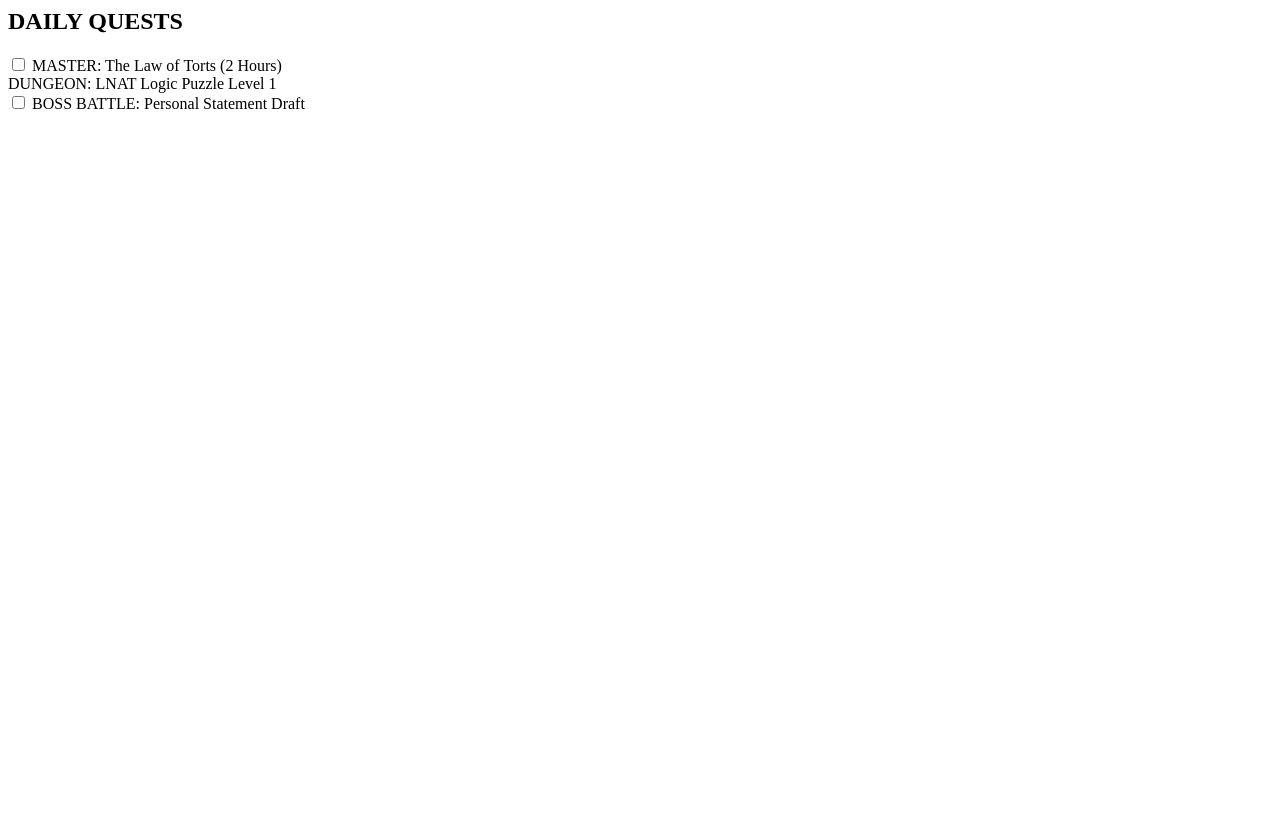
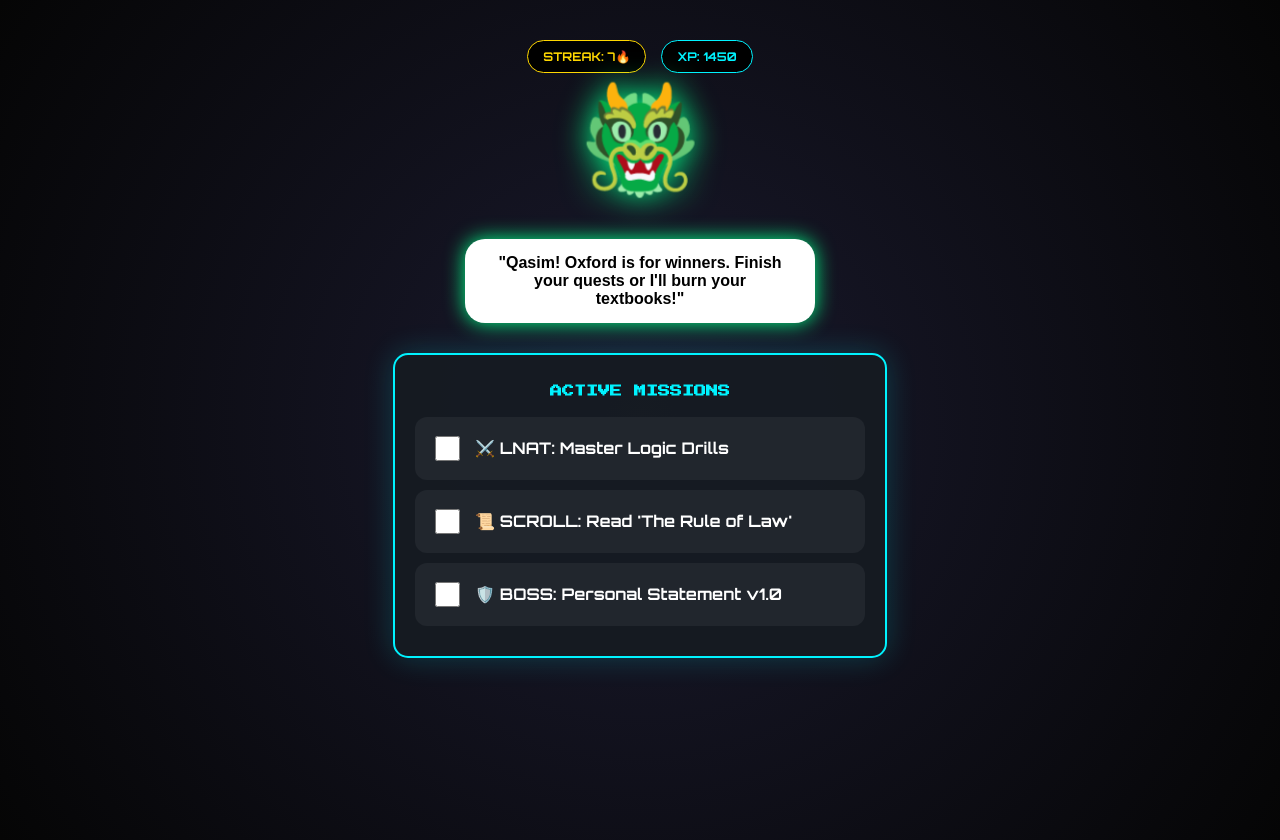
Before and after one commit to 20vd7294-afk/Your-partner-in-crime-, a plain HTML site: page index.html in a window 1280 px wide. Before the commit the page ends 800 px from the top, so only its background shows below. Drawn offline with Linux system fonts and the light colour scheme.

Commit message:
Update index.html

```diff
--- a/index.html
+++ b/index.html
@@ -1,51 +1,196 @@
-<div class="quest-log">
-    <h2>DAILY QUESTS</h2>
-    <div class="task-item">
-        <input type="checkbox" class="quest-check">
-        <span>MASTER: The Law of Torts (2 Hours)</span>
-    </div>
-    <div class="task-item"
-        <input type="checkbox" class="quest-check">
-        <span>DUNGEON: LNAT Logic Puzzle Level 1</span>
-    </div>
-    <div class="task-item">
-        <input type="checkbox" class="quest-check">
-        <span>BOSS BATTLE: Personal Statement Draft</span>
+<!DOCTYPE html>
+<html lang="en">
+<head>
+    <meta charset="UTF-8">
+    <meta name="viewport" content="width=device-width, initial-scale=1.0">
+    <title>OXFORD QUEST: QASIM EDITION</title>
+    <link href="https://fonts.googleapis.com/css2?family=Press+Start+2P&family=Orbitron:wght@700&display=swap" rel="stylesheet">
+    <style>
+        :root {
+            --neon-blue: #00f3ff;
+            --dragon-green: #00ff88;
+            --bg-dark: #050505;
+        }
+
+        body {
+            background: var(--bg-dark);
+            background-image: radial-gradient(circle at center, #1a1a2e 0%, #050505 100%);
+            color: white;
+            font-family: 'Orbitron', sans-serif;
+            display: flex;
+            flex-direction: column;
+            align-items: center;
+            min-height: 100vh;
+            margin: 0;
+            padding: 20px;
+        }
+
+        /* --- THE ANIMATED DRAGON --- */
+        .dragon-box {
+            text-align: center;
+            margin-top: 20px;
+            perspective: 1000px;
+        }
+
+        .dragon-sprite {
+            font-size: 100px;
+            display: inline-block;
+            filter: drop-shadow(0 0 15px var(--dragon-green));
+            animation: duo-bounce 2s ease-in-out infinite;
+        }
+
+        @keyframes duo-bounce {
+            0%, 100% { transform: translateY(0) scale(1); }
+            50% { transform: translateY(-20px) scale(1.05); }
+        }
+
+        .speech-bubble {
+            background: white;
+            color: #000;
+            padding: 15px 25px;
+            border-radius: 20px;
+            font-family: sans-serif;
+            font-weight: 800;
+            margin-top: 20px;
+            position: relative;
+            box-shadow: 0 0 20px var(--dragon-green);
+            max-width: 300px;
+        }
+
+        /* --- THE QUEST CARD --- */
+        .quest-card {
+            background: rgba(22, 27, 34, 0.9);
+            border: 2px solid var(--neon-blue);
+            border-radius: 15px;
+            padding: 20px;
+            width: 100%;
+            max-width: 450px;
+            margin-top: 30px;
+            box-shadow: 0 0 30px rgba(0, 243, 255, 0.2);
+        }
+
+        h2 {
+            font-family: 'Press Start 2P', cursive;
+            font-size: 12px;
+            color: var(--neon-blue);
+            text-align: center;
+            margin-bottom: 20px;
+        }
+
+        .task {
+            background: #21262d;
+            margin: 10px 0;
+            padding: 15px;
+            border-radius: 12px;
+            display: flex;
+            align-items: center;
+            cursor: pointer;
+            transition: 0.2s;
+            border: 1px solid transparent;
+        }
+
+        .task:hover {
+            border-color: var(--dragon-green);
+            transform: scale(1.02);
+        }
+
+        input[type="checkbox"] {
+            width: 25px;
+            height: 25px;
+            accent-color: var(--dragon-green);
+            margin-right: 15px;
+        }
+
+        /* --- STREAK & XP --- */
+        .stats {
+            display: flex;
+            gap: 15px;
+            margin-top: 20px;
+        }
+
+        .stat-item {
+            background: #000;
+            padding: 8px 15px;
+            border-radius: 20px;
+            border: 1px solid gold;
+            font-size: 12px;
+            color: gold;
+        }
+
+        /* --- HIDDEN REWARD --- */
+        #loot {
+            display: none;
+            margin-top: 20px;
+            text-align: center;
+            animation: flash 1s infinite;
+        }
+
+        @keyframes flash {
+            0%, 100% { opacity: 1; }
+            50% { opacity: 0.5; }
+        }
+    </style>
+</head>
+<body>
+
+    <div class="stats">
+        <div class="stat-item">STREAK: 7🔥</div>
+        <div class="stat-item" style="border-color: var(--neon-blue); color: var(--neon-blue);">XP: 1450</div>
     </div>
 
-    <div id="reward-sector" style="display: none; margin-top: 30px; border: 2px dashed var(--dragon-green); padding: 20px; text-align: center; background: rgba(0, 255, 136, 0.1);">
-        <h2 style="color: gold;">🏆 QUEST COMPLETE!</h2>
-        <p>The Dragon is pleased. Here is your loot:</p>
+    <div class="dragon-box">
+        <div class="dragon-sprite" id="dragon">🐲</div>
+        <div class="speech-bubble" id="bubble">
+            "Qasim! Oxford is for winners. Finish your quests or I'll burn your textbooks!"
+        </div>
+    </div>
 
-        <div style="background: #000; padding: 15px; border-radius: 5px; font-family: 'Press Start 2P'; font-size: 0.7rem;">
-            CODE: <span style="color: var(--neon-blue);">OXFORD_BOUND_2026</span>
-            <br><br>
-            <a href="https://www.youtube.com/watch?v=dQw4w9WgXcQ" target="_blank" style="color: var(--dragon-green); text-decoration: none;">[ OPEN SECRET LINK ]</a>
-        </div>
+    <div class="quest-card">
+        <h2>ACTIVE MISSIONS</h2>
+
+        <label class="task">
+            <input type="checkbox" class="step">
+            <span>⚔️ LNAT: Master Logic Drills</span>
+        </label>
+
+        <label class="task">
+            <input type="checkbox" class="step">
+            <span>📜 SCROLL: Read 'The Rule of Law'</span>
+        </label>
+
+        <label class="task">
+            <input type="checkbox" class="step">
+            <span>🛡️ BOSS: Personal Statement v1.0</span>
+        </label>
+
+        <div id="loot">
+            <h3 style="color: var(--dragon-green); font-family: 'Press Start 2P'; font-size: 10px;">LOOT UNLOCKED!</h3>
+            <a href="https://www.youtube.com/watch?v=dQw4w9WgXcQ" target="_blank" style="color: white; font-size: 12px;">[ CLICK FOR REWARD ]</a>
         </div>
     </div>
 
     <script>
-    const checkboxes = document.querySelectorAll('.quest-check');
-    const rewardSector = document.getElementById('reward-sector');
-    const dragonSpeech = document.querySelector('.speech-bubble');
+        const checks = document.querySelectorAll('.step');
+        const loot = document.getElementById('loot');
+        const bubble = document.getElementById('bubble');
+        const dragon = document.getElementById('dragon');
 
-    checkboxes.forEach(box => {
+        checks.forEach(box => {
             box.addEventListener('change', () => {
-            const allChecked = Array.from(checkboxes).every(c => c.checked);
+                const completed = Array.from(checks).filter(c => c.checked).length;
 
-            if (allChecked) {
-                rewardSector.style.display = 'block';
-                dragonSpeech.innerText = "AMAZING WORK! You've earned your reward for today. Don't let the flame go out tomorrow!";
-                dragonSpeech.style.boxShadow = "0 0 30px gold";
-
-                // Optional: Scroll to reward
-                rewardSector.scrollIntoView({ behavior: 'smooth' });
+                if (completed === 3) {
+                    loot.style.display = 'block';
+                    bubble.innerText = "LEGENDARY! You've conquered the day. Claim your loot, champion!";
+                    dragon.style.filter = "drop-shadow(0 0 30px gold)";
+                    dragon.innerText = "🦖"; // Evolves!
+                } else if (completed > 0) {
+                    bubble.innerText = "Good progress... but the quest isn't over yet!";
                 } else {
-                rewardSector.style.display = 'none';
-                dragonSpeech.innerText = "Keep going, Qasim! I still see unfinished business on that list...";
-                dragonSpeech.style.boxShadow = "0 0 15px var(--dragon-green)";
+                    bubble.innerText = "Oxford is for winners. Finish your quests or I'll burn your textbooks!";
                 }
             });
         });
     </script>
+</body>
+</html>
```
Lines whose indentation alone changed are shown as unchanged.
